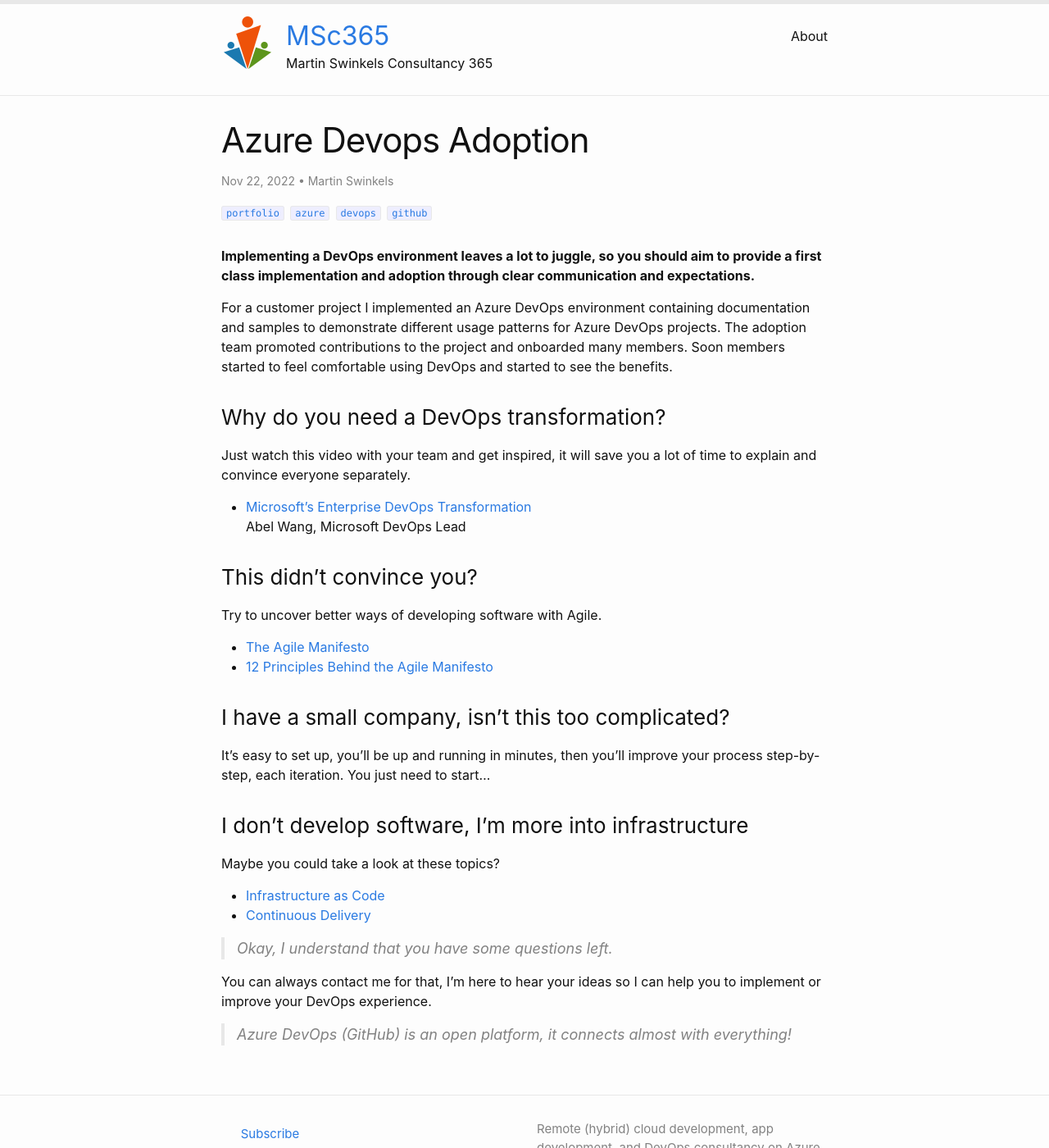
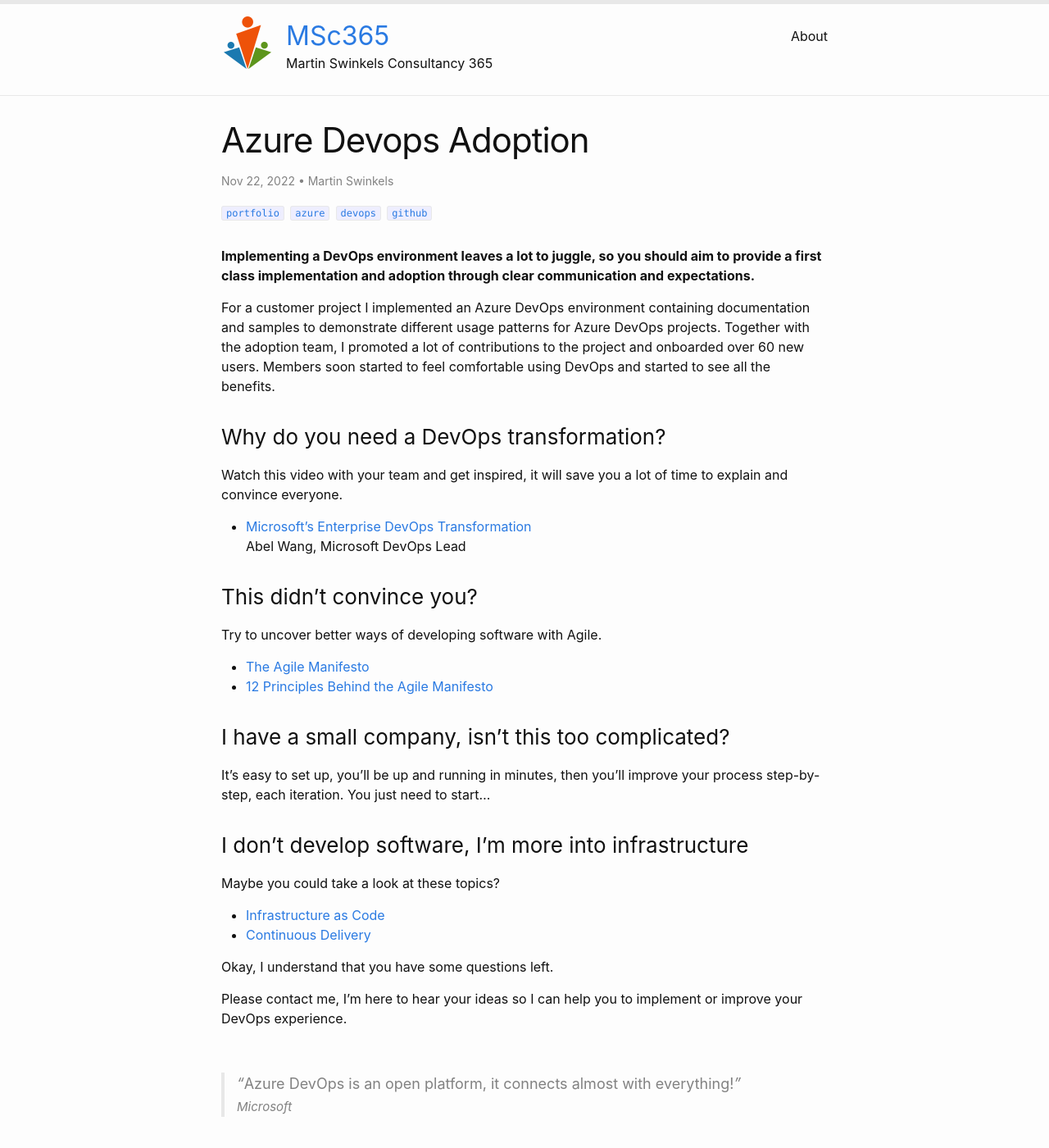
Before and after one commit to msc365/msc365.github.io, a Jekyll site: the page built from _posts/2022-11-22-azure-devops-adoption.md, in a window 1280 px wide and 1400 px high. Shown: the whole window at 82% size. Built offline with Jekyll 4.4.1, drawn with Linux system fonts in a browser that asks for light colours.

Commit message:
Update 2022-12-01-azure-devops-adoption.md

```diff
--- a/_posts/2022-11-22-azure-devops-adoption.md
+++ b/_posts/2022-11-22-azure-devops-adoption.md
@@ -8,11 +8,11 @@
 
 **Implementing a DevOps environment leaves a lot to juggle, so you should aim to provide a first class implementation and adoption through clear communication and expectations.**
 
-For a customer project I implemented an Azure DevOps environment containing documentation and samples to demonstrate different usage patterns for Azure DevOps projects. The adoption team promoted contributions to the project and onboarded many members. Soon members started to feel comfortable using DevOps and started to see the benefits.
+For a customer project I implemented an Azure DevOps environment containing documentation and samples to demonstrate different usage patterns for Azure DevOps projects. Together with the adoption team, I promoted a lot of contributions to the project and onboarded over 60 new users. Members soon started to feel comfortable using DevOps and started to see all the benefits.
 
 ### Why do you need a DevOps transformation?
 
-Just watch this video with your team and get inspired, it will save you a lot of time to explain and convince everyone separately.
+Watch this video with your team and get inspired, it will save you a lot of time to explain and convince everyone.
 
 - [Microsoft's Enterprise DevOps Transformation](https://www.youtube.com/watch?v=WhRRGUmwoq4)
   Abel Wang, Microsoft DevOps Lead
@@ -35,8 +35,11 @@
 - [Infrastructure as Code](https://docs.microsoft.com/en-us/devops/deliver/what-is-infrastructure-as-code)
 - [Continuous Delivery](https://docs.microsoft.com/en-us/devops/deliver/what-is-continuous-delivery)
 
-> Okay, I understand that you have some questions left.
+Okay, I understand that you have some questions left.
 
-You can always contact me for that, I’m here to hear your ideas so I can help you to implement or improve your DevOps experience.
+Please contact me, I’m here to hear your ideas so I can help you to implement or improve your DevOps experience.
 
-> Azure DevOps (GitHub) is an open platform, it connects almost with everything!
+<br>
+
+> "_Azure DevOps is an open platform, it connects almost with everything!_"
+> <small>Microsoft</small>
```
